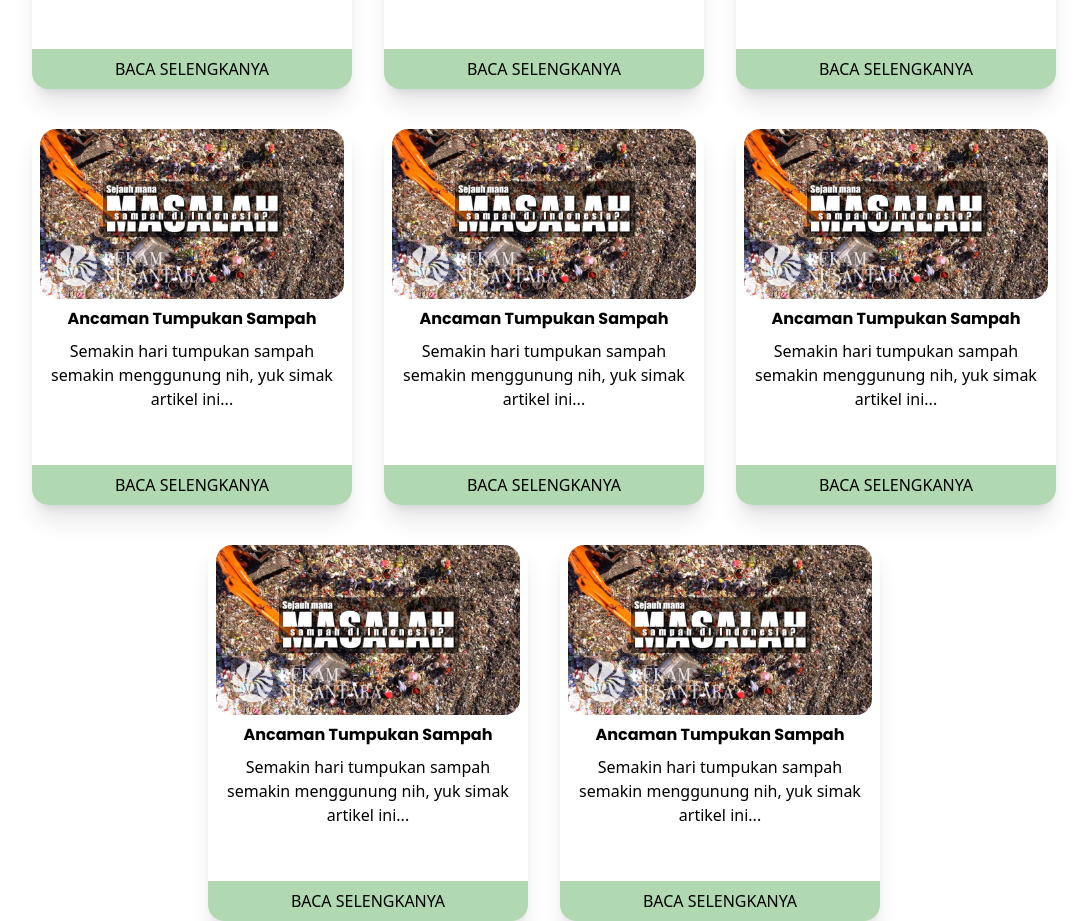
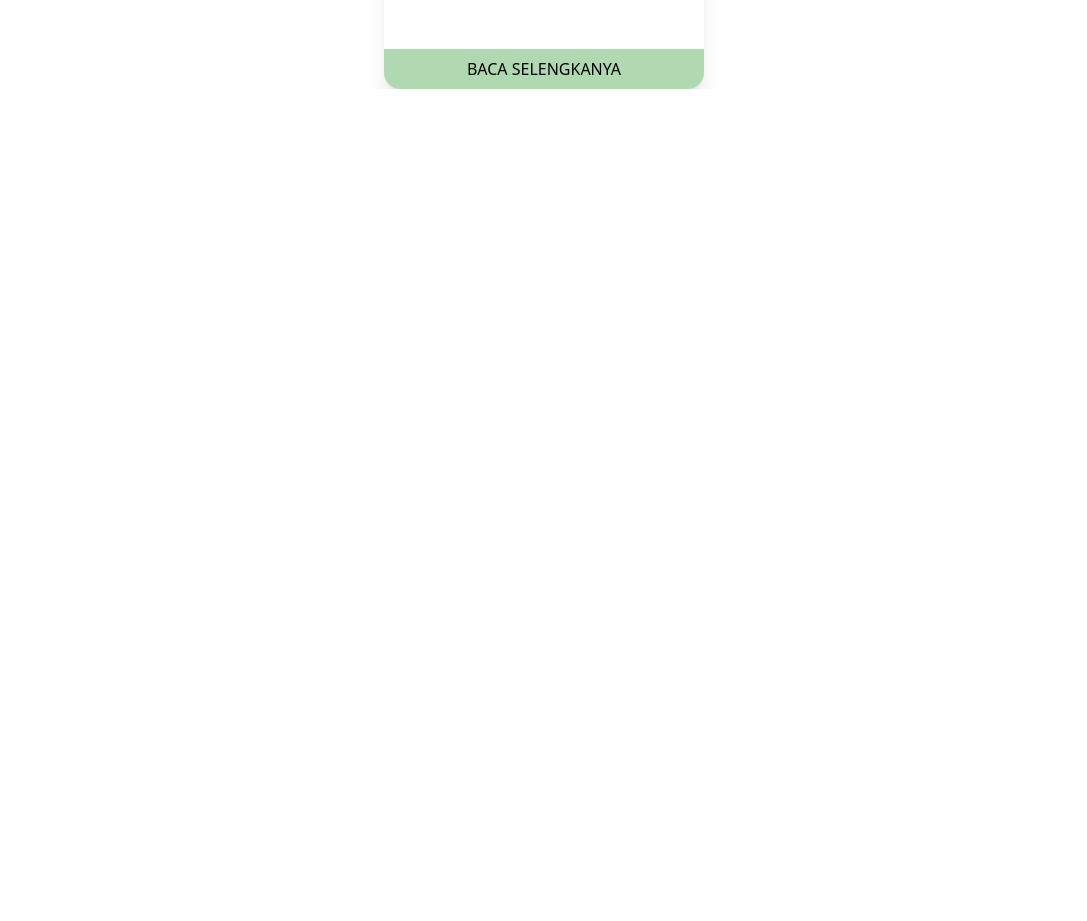
Before and after one commit to HaikalRFadhilahh/clean-earth, a React (Vite) app: page /edukasi in a window 1280 px wide. Shown: the part 2800-3721 px from the top of the page, without its empty margins (96-1183 px from the left). After the commit the page ends 2889 px from the top, so only its background shows below. Built offline with nearby package versions, Linux system fonts and the light colour scheme; sample sign-in values are in the browser's storage.

Commit message:
Card Component Update

```diff
--- /dev/null
+++ b/src/components/CardEdukasi.jsx
@@ -0,0 +1,25 @@
+import React from 'react';
+import { NavLink } from 'react-router-dom';
+
+const CardEdukasi = ({ imageSrc, title, content, linkTo }) => {
+  return (
+    <div className="flex flex-col text-center w-80 h-96 shadow-xl rounded-2xl">
+      <div className="flex flex-col text-center gap-2 p-2">
+        <img src={imageSrc} alt={title} className="bg-center bg-cover rounded-2xl" />
+        <h2 className="text-md font-bold font-poppins">
+          {title}
+        </h2>
+        <p>
+          {content}
+        </p>
+      </div>
+      <div className="p-2 block mt-auto bg-[#B0D9B1] rounded-b-2xl">
+        <button>
+          <NavLink to={linkTo}>BACA SELENGKANYA</NavLink>
+        </button>
+      </div>
+    </div>
+  );
+};
+
+export default CardEdukasi;
--- a/src/pages/Edukasipage.jsx
+++ b/src/pages/Edukasipage.jsx
@@ -1,4 +1,6 @@
 import Navbar from "../components/Navbar";
+import { NavLink} from "react-router-dom";
+import CardEdukasi from '../components/cardEdukasi';
 import apaitusampah from "../assets/edukasi/apa-itu-sampah.png";
 import coverMasalahSampah from "../assets/edukasi/cover-edukasi-masalah-sampah.png";
 import bannerSampah from "../assets/edukasi/banner-edukasi.png";
@@ -99,141 +101,12 @@ const Edukasipage = () => {
             </h1>
             <div className="flex flex-wrap justify-center items-center mt-16 gap-8">
 
-               <div className="flex flex-col text-center w-80 h-96 shadow-xl rounded-2xl">
-                  <div className="flex flex-col text-center gap-2 p-2">
-                     <img src={coverMasalahSampah} alt="sampah" className="bg-center bg-cover rounded-2xl" />
-                     <h2 className="text-md font-bold font-poppins">
-                        Ancaman Tumpukan Sampah
-                     </h2>
-                     <p>
-                        Semakin hari tumpukan sampah semakin menggunung nih, yuk simak artikel ini...
-                     </p>
-                  </div>
-                  <div className="p-2 block mt-auto bg-[#B0D9B1] rounded-b-2xl">
-                     <h3>
-                        BACA SELENGKANYA
-                     </h3>
-                  </div>
-               </div>
-
-               <div className="flex flex-col text-center w-80 h-96 shadow-xl rounded-2xl">
-                  <div className="flex flex-col text-center gap-2 p-2">
-                     <img src={coverMasalahSampah} alt="sampah" className="bg-center bg-cover rounded-2xl" />
-                     <h2 className="text-md font-bold font-poppins">
-                        Ancaman Tumpukan Sampah
-                     </h2>
-                     <p>
-                        Semakin hari tumpukan sampah semakin menggunung nih, yuk simak artikel ini...
-                     </p>
-                  </div>
-                  <div className="p-2 block mt-auto bg-[#B0D9B1] rounded-b-2xl">
-                     <h3>
-                        BACA SELENGKANYA
-                     </h3>
-                  </div>
-               </div>
-
-               <div className="flex flex-col text-center w-80 h-96 shadow-xl rounded-2xl">
-                  <div className="flex flex-col text-center gap-2 p-2">
-                     <img src={coverMasalahSampah} alt="sampah" className="bg-center bg-cover rounded-2xl" />
-                     <h2 className="text-md font-bold font-poppins">
-                        Ancaman Tumpukan Sampah
-                     </h2>
-                     <p>
-                        Semakin hari tumpukan sampah semakin menggunung nih, yuk simak artikel ini...
-                     </p>
-                  </div>
-                  <div className="p-2 block mt-auto bg-[#B0D9B1] rounded-b-2xl">
-                     <h3>
-                        BACA SELENGKANYA
-                     </h3>
-                  </div>
-               </div>
-
-               <div className="flex flex-col text-center w-80 h-96 shadow-xl rounded-2xl">
-                  <div className="flex flex-col text-center gap-2 p-2">
-                     <img src={coverMasalahSampah} alt="sampah" className="bg-center bg-cover rounded-2xl" />
-                     <h2 className="text-md font-bold font-poppins">
-                        Ancaman Tumpukan Sampah
-                     </h2>
-                     <p>
-                        Semakin hari tumpukan sampah semakin menggunung nih, yuk simak artikel ini...
-                     </p>
-                  </div>
-                  <div className="p-2 block mt-auto bg-[#B0D9B1] rounded-b-2xl">
-                     <h3>
-                        BACA SELENGKANYA
-                     </h3>
-                  </div>
-               </div>
-
-               <div className="flex flex-col text-center w-80 h-96 shadow-xl rounded-2xl">
-                  <div className="flex flex-col text-center gap-2 p-2">
-                     <img src={coverMasalahSampah} alt="sampah" className="bg-center bg-cover rounded-2xl" />
-                     <h2 className="text-md font-bold font-poppins">
-                        Ancaman Tumpukan Sampah
-                     </h2>
-                     <p>
-                        Semakin hari tumpukan sampah semakin menggunung nih, yuk simak artikel ini...
-                     </p>
-                  </div>
-                  <div className="p-2 block mt-auto bg-[#B0D9B1] rounded-b-2xl">
-                     <h3>
-                        BACA SELENGKANYA
-                     </h3>
-                  </div>
-               </div>
-
-               <div className="flex flex-col text-center w-80 h-96 shadow-xl rounded-2xl">
-                  <div className="flex flex-col text-center gap-2 p-2">
-                     <img src={coverMasalahSampah} alt="sampah" className="bg-center bg-cover rounded-2xl" />
-                     <h2 className="text-md font-bold font-poppins">
-                        Ancaman Tumpukan Sampah
-                     </h2>
-                     <p>
-                        Semakin hari tumpukan sampah semakin menggunung nih, yuk simak artikel ini...
-                     </p>
-                  </div>
-                  <div className="p-2 block mt-auto bg-[#B0D9B1] rounded-b-2xl">
-                     <h3>
-                        BACA SELENGKANYA
-                     </h3>
-                  </div>
-               </div>
-
-               <div className="flex flex-col text-center w-80 h-96 shadow-xl rounded-2xl">
-                  <div className="flex flex-col text-center gap-2 p-2">
-                     <img src={coverMasalahSampah} alt="sampah" className="bg-center bg-cover rounded-2xl" />
-                     <h2 className="text-md font-bold font-poppins">
-                        Ancaman Tumpukan Sampah
-                     </h2>
-                     <p>
-                        Semakin hari tumpukan sampah semakin menggunung nih, yuk simak artikel ini...
-                     </p>
-                  </div>
-                  <div className="p-2 block mt-auto bg-[#B0D9B1] rounded-b-2xl">
-                     <h3>
-                        BACA SELENGKANYA
-                     </h3>
-                  </div>
-               </div>
-
-               <div className="flex flex-col text-center w-80 h-96 shadow-xl rounded-2xl">
-                  <div className="flex flex-col text-center gap-2 p-2">
-                     <img src={coverMasalahSampah} alt="sampah" className="bg-center bg-cover rounded-2xl" />
-                     <h2 className="text-md font-bold font-poppins">
-                        Ancaman Tumpukan Sampah
-                     </h2>
-                     <p>
-                        Semakin hari tumpukan sampah semakin menggunung nih, yuk simak artikel ini...
-                     </p>
-                  </div>
-                  <div className="p-2 block mt-auto bg-[#B0D9B1] rounded-b-2xl">
-                     <h3>
-                        BACA SELENGKANYA
-                     </h3>
-                  </div>
-               </div>
+               <CardEdukasi
+               imageSrc={coverMasalahSampah}
+               title="Ancaman Tumpukan Sampah"
+               content="Semakin hari tumpukan sampah semakin menggunung nih, yuk simak artikel ini..."
+               linkTo="/baca"
+               />
 
             </div>
          </div>
```
